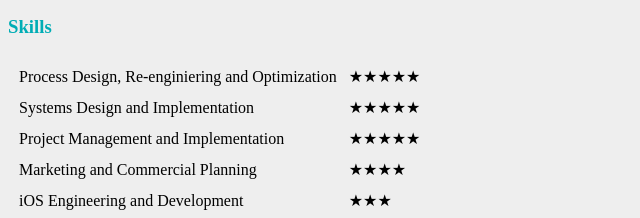
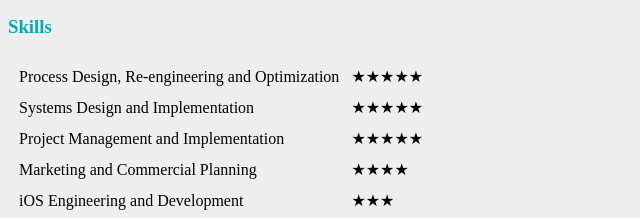
Before and after one commit to doctorporto/cv, a plain HTML site: page index.html in a window 1280 px wide. Shown: the part 739-957 px from the top of the page, 0-640 px from the left. Drawn offline with Linux system fonts and the light colour scheme.

Commit message:
Update index file

```diff
--- a/index.html
+++ b/index.html
@@ -63,7 +63,7 @@
   <table cellspacing="10">
     <tbody>
       <tr>
-        <td>Process Design, Re-enginiering and Optimization</td>
+        <td>Process Design, Re-engineering and Optimization</td>
         <td>★★★★★</td>
       </tr>
       <tr>
```
